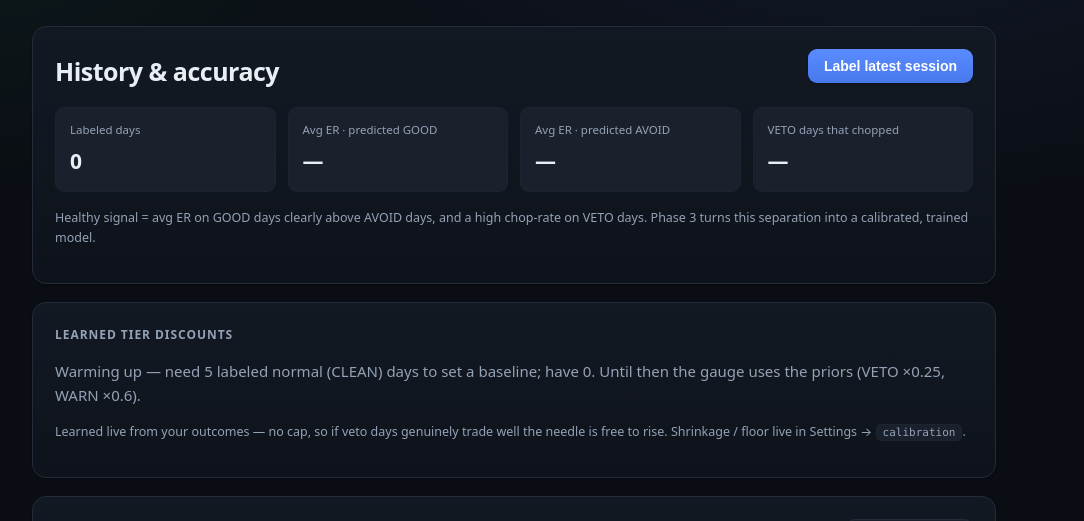
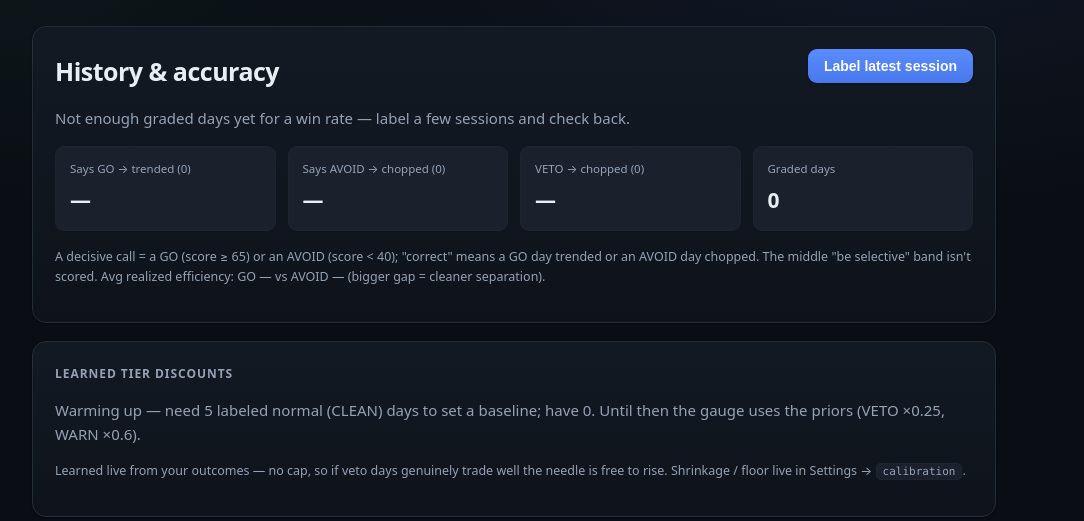
Before and after one commit to TheLedwog/volatility-scale, a FastAPI app: page /history in a window 1280 px wide. Shown: the part 63-584 px from the top of the page, without its empty margins (126-1210 px from the left). Run offline with FastAPI, Linux system fonts and the light colour scheme; data that the repository does not hold is empty.

Commit message:
Add a win-rate / track-record headline to the History page
Extend accuracy_summary with a plain-English hit rate: each day's call is
graded against the realized session label. A GO call (score >= good, not
vetoed) is correct when the day trended (DIRECTIONAL); an AVOID call
(score < caution) is correct when it chopped (CHOPPY). The headline win
rate is correct calls over all such decisive calls; the middle
"be selective" band is excluded, and VETO is tracked on its own.

History page now leads with a big colored win-rate % (green/amber/red),
with supporting GO->trended, AVOID->chopped, VETO->chopped and graded-day
counts, plus the avg-ER separation. Falls back to a "not enough graded
days yet" note until sessions are labeled.

Co-Authored-By: Claude Opus 4.8 <noreply@anthropic.com>

```diff
--- a/app/web/static/style.css
+++ b/app/web/static/style.css
@@ -239,6 +239,13 @@ table { width: 100%; border-collapse: collapse; }
 .stat span { display: block; font-size: 11.5px; margin-bottom: 5px; color: var(--muted); }
 .stat b { font-size: 21px; letter-spacing: -.01em; font-variant-numeric: tabular-nums; }
 
+/* headline win rate */
+.winrate { display: flex; align-items: baseline; gap: 12px; flex-wrap: wrap; margin: 4px 0 16px; }
+.winrate b { font-size: 46px; font-weight: 800; line-height: 1; letter-spacing: -.02em; font-variant-numeric: tabular-nums; }
+.winrate .wr-good { color: var(--green); }
+.winrate .wr-mid  { color: var(--amber); }
+.winrate .wr-low  { color: var(--red); }
+
 /* ---- news ---------------------------------------------------------------- */
 .news { margin: 12px 0 0; padding-left: 18px; }
 .news li { margin: 5px 0; color: var(--muted); font-size: 13px; }
--- a/app/web/templates/history.html
+++ b/app/web/templates/history.html
@@ -5,17 +5,30 @@
     <h1>History &amp; accuracy</h1>
     <form method="post" action="/run-label"><button class="btn">Label latest session</button></form>
   </div>
+  {% if acc.overall_win_rate is not none %}
+  {% set wr = (acc.overall_win_rate*100)|round|int %}
+  <div class="winrate">
+    <b class="{{ 'wr-good' if wr >= 60 else ('wr-mid' if wr >= 45 else 'wr-low') }}">{{ wr }}%</b>
+    <span class="muted">win rate — its decisive calls that matched the day
+      ({{ acc.overall_n }} graded call{{ '' if acc.overall_n == 1 else 's' }})</span>
+  </div>
+  {% else %}
+  <p class="muted">Not enough graded days yet for a win rate — label a few sessions and check back.</p>
+  {% endif %}
   <div class="acc">
-    <div class="stat"><span class="muted">Labeled days</span><b>{{ acc.samples }}</b></div>
-    <div class="stat"><span class="muted">Avg ER · predicted GOOD</span>
-      <b>{{ acc.avg_er_good if acc.avg_er_good is not none else '—' }}</b></div>
-    <div class="stat"><span class="muted">Avg ER · predicted AVOID</span>
-      <b>{{ acc.avg_er_avoid if acc.avg_er_avoid is not none else '—' }}</b></div>
-    <div class="stat"><span class="muted">VETO days that chopped</span>
-      <b>{% if acc.veto_chop_rate is not none %}{{ (acc.veto_chop_rate*100)|round|int }}% of {{ acc.veto_days }}{% else %}—{% endif %}</b></div>
+    <div class="stat"><span class="muted">Says GO → trended ({{ acc.go_n }})</span>
+      <b>{% if acc.go_win_rate is not none %}{{ (acc.go_win_rate*100)|round|int }}%{% else %}—{% endif %}</b></div>
+    <div class="stat"><span class="muted">Says AVOID → chopped ({{ acc.avoid_n }})</span>
+      <b>{% if acc.avoid_hit_rate is not none %}{{ (acc.avoid_hit_rate*100)|round|int }}%{% else %}—{% endif %}</b></div>
+    <div class="stat"><span class="muted">VETO → chopped ({{ acc.veto_days }})</span>
+      <b>{% if acc.veto_chop_rate is not none %}{{ (acc.veto_chop_rate*100)|round|int }}%{% else %}—{% endif %}</b></div>
+    <div class="stat"><span class="muted">Graded days</span><b>{{ acc.samples }}</b></div>
   </div>
-  <p class="muted small">Healthy signal = avg ER on GOOD days clearly above AVOID days, and a high
-    chop-rate on VETO days. Phase 3 turns this separation into a calibrated, trained model.</p>
+  <p class="muted small">A decisive call = a GO (score &ge; {{ acc.good_threshold }}) or an AVOID
+    (score &lt; {{ acc.caution_threshold }}); "correct" means a GO day trended or an AVOID day chopped.
+    The middle "be selective" band isn't scored. Avg realized efficiency: GO
+    {{ acc.avg_er_good if acc.avg_er_good is not none else '—' }} vs AVOID
+    {{ acc.avg_er_avoid if acc.avg_er_avoid is not none else '—' }} (bigger gap = cleaner separation).</p>
 </div>
 
 <div class="card">
```
Also changed, not shown: app/store.py (+34 -15 lines).
